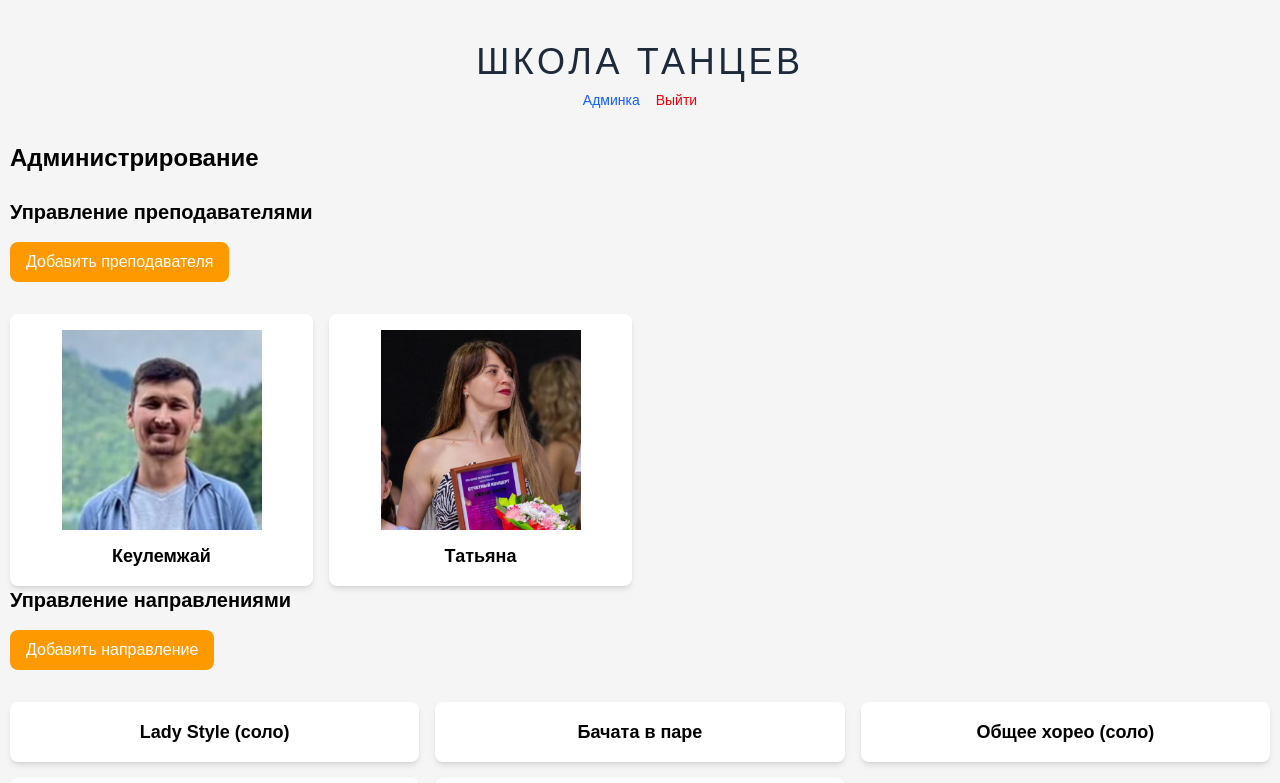
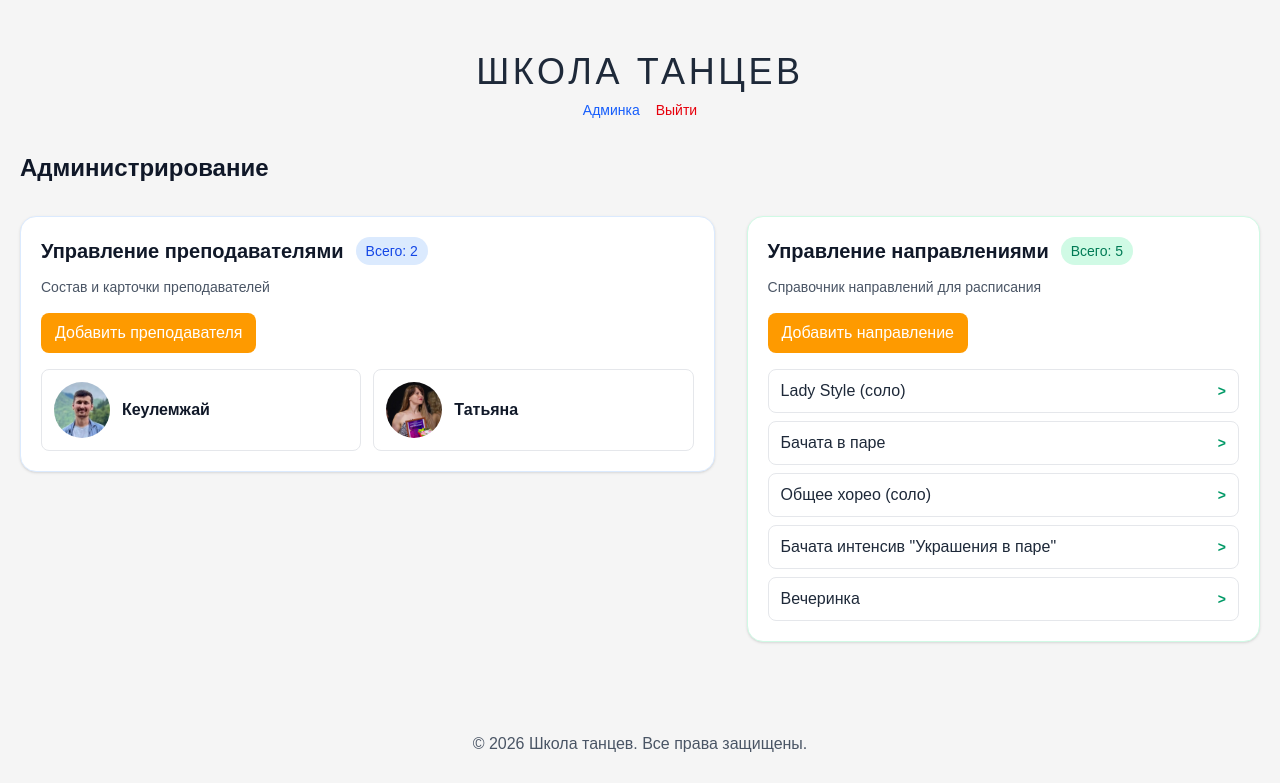
Before and after one commit to baikhonov/dance-studio, a Vue app: page /admin in a window 1280 px wide. Shown: the top 783 px of the page. Built offline with nearby package versions, Linux system fonts and the light colour scheme; sample sign-in values are in the browser's storage.

Commit message:
Правки сетки админки

```diff
--- a/src/App.vue
+++ b/src/App.vue
@@ -39,7 +39,7 @@ const handleLogout = () => {
   <footer class="my-6 text-center text-gray-600">© 2026 Школа танцев. Все права защищены.</footer>
 </template>
 
-<style>
+<style lang="scss">
 html {
   height: 100%;
 }
@@ -48,9 +48,13 @@ body {
   flex-direction: column;
   min-height: 100%;
   margin: 0;
-  padding: 10px;
+  padding: 20px;
   font-family: Arial, sans-serif;
   background: #f5f5f5;
+
+  @media (max-width: 768px) {
+    padding: 10px;
+  }
 }
 #app {
   flex-grow: 1;
--- a/src/views/AdminView.vue
+++ b/src/views/AdminView.vue
@@ -65,29 +65,37 @@ const setFallbackImage = (event: Event, fallbackSrc: string) => {
 </script>
 
 <template>
-  <div>
-    <h1 class="text-2xl font-bold mb-6">Администрирование</h1>
+  <div class="space-y-8">
+    <h1 class="text-2xl font-bold text-gray-900">Администрирование</h1>
 
-        <h2 class="text-xl font-semibold mb-4">Управление преподавателями</h2>
+    <div class="grid grid-cols-1 xl:grid-cols-[1.15fr_0.85fr] gap-6 xl:gap-8 items-start">
+      <section class="rounded-2xl border border-blue-100 bg-white p-4 md:p-5 shadow-sm">
+        <div class="flex flex-col gap-3 mb-4">
+          <div class="flex items-center gap-3">
+            <h2 class="text-xl font-semibold text-gray-900">Управление преподавателями</h2>
+            <span class="px-2.5 py-1 text-xs md:text-sm font-medium rounded-full bg-blue-100 text-blue-700 whitespace-nowrap">
+              Всего: {{ teachers.length }}
+            </span>
+          </div>
+          <p class="text-sm text-gray-600">Состав и карточки преподавателей</p>
+        </div>
 
-    <div class="mb-8">
         <button
           type="button"
           @click="openTeacherModal()"
-        class="px-4 py-2 bg-amber-500 text-white rounded-lg hover:bg-amber-600"
+          class="mb-4 px-3.5 py-2 text-sm md:text-base bg-amber-500 text-white rounded-lg hover:bg-amber-600"
         >
           Добавить преподавателя
         </button>
-    </div>
 
-    <div class="grid grid-cols-1 md:grid-cols-2 lg:grid-cols-3 xl:grid-cols-4 gap-4">
+        <div class="grid grid-cols-1 sm:grid-cols-2 gap-3">
           <div
             v-for="teacher in teachers"
             :key="teacher.id"
             role="button"
             tabindex="0"
             :aria-label="`Карточка преподавателя ${teacher.name}`"
-        class="flex flex-col items-center p-4 bg-white rounded-lg shadow-md overflow-hidden hover:shadow-lg transition cursor-pointer focus:outline-none focus:ring-2 focus:ring-amber-400"
+            class="flex items-center gap-3 p-3 bg-white rounded-lg border border-gray-200 hover:border-blue-200 transition cursor-pointer focus:outline-none focus:ring-2 focus:ring-blue-400"
             @click="openTeacherModal(teacher)"
             @keydown.enter="openTeacherModal(teacher)"
             @keydown.space.prevent="openTeacherModal(teacher)"
@@ -95,38 +103,54 @@ const setFallbackImage = (event: Event, fallbackSrc: string) => {
             <img
               :src="`/images/teachers/${teacher.photo}`"
               :alt="teacher.name"
-          class="w-full max-w-50 mb-3 object-cover pointer-events-none"
+              class="w-14 h-14 rounded-full object-cover shrink-0 pointer-events-none"
               @error="setFallbackImage($event, '/images/teachers/default-avatar.jpg')"
             />
-        <p class="font-semibold text-lg text-center">{{ teacher.name }}</p>
+            <p class="font-semibold text-base leading-tight text-gray-900">
+              {{ teacher.name }}
+            </p>
           </div>
         </div>
+      </section>
 
-    <h2 class="text-xl font-semibold mb-4">Управление направлениями</h2>
-    <div class="mb-8">
+      <section class="rounded-2xl border border-emerald-100 bg-white p-4 md:p-5 shadow-sm">
+        <div class="flex flex-col gap-3 mb-4">
+          <div class="flex items-center gap-3">
+            <h2 class="text-xl font-semibold text-gray-900">Управление направлениями</h2>
+            <span
+              class="px-2.5 py-1 text-xs md:text-sm font-medium rounded-full bg-emerald-100 text-emerald-700 whitespace-nowrap"
+            >
+              Всего: {{ directions.length }}
+            </span>
+          </div>
+          <p class="text-sm text-gray-600">Справочник направлений для расписания</p>
+        </div>
+
         <button
           type="button"
           @click="openDirectionModal()"
-        class="px-4 py-2 bg-amber-500 text-white rounded-lg hover:bg-amber-600"
+          class="mb-4 px-3.5 py-2 text-sm md:text-base bg-amber-500 text-white rounded-lg hover:bg-amber-600"
         >
           Добавить направление
         </button>
-    </div>
 
-    <div class="grid grid-cols-1 md:grid-cols-2 lg:grid-cols-3 gap-4 mb-10">
-      <div
+        <ul class="space-y-2">
+          <li
             v-for="direction in directions"
             :key="direction.id"
             role="button"
             tabindex="0"
-        :aria-label="`Карточка направления ${direction.name}`"
-        class="p-4 bg-white rounded-lg shadow-md hover:shadow-lg transition cursor-pointer focus:outline-none focus:ring-2 focus:ring-amber-400"
+            :aria-label="`Элемент направления ${direction.name}`"
+            class="min-h-11 px-3 py-2.5 bg-white border border-gray-200 rounded-lg flex items-center justify-between gap-3 hover:border-emerald-200 hover:bg-emerald-50/40 transition cursor-pointer focus:outline-none focus:ring-2 focus:ring-emerald-400"
             @click="openDirectionModal(direction)"
             @keydown.enter="openDirectionModal(direction)"
             @keydown.space.prevent="openDirectionModal(direction)"
           >
-        <p class="font-semibold text-lg text-center">{{ direction.name }}</p>
-      </div>
+            <span class="font-medium text-gray-800 leading-tight">{{ direction.name }}</span>
+            <span class="text-emerald-600 text-sm font-semibold" aria-hidden="true">></span>
+          </li>
+        </ul>
+      </section>
     </div>
 
     <TeacherModal
```
Lines whose indentation alone changed are shown as unchanged.
